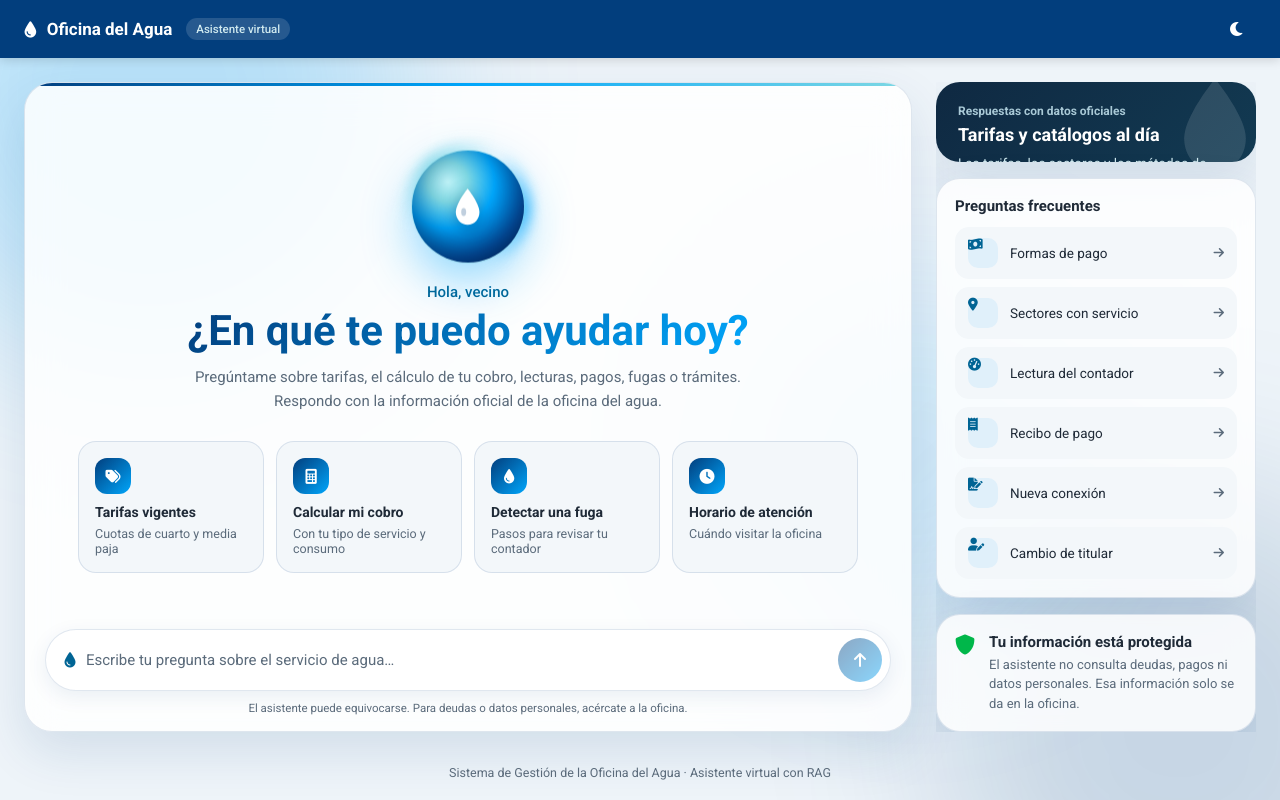
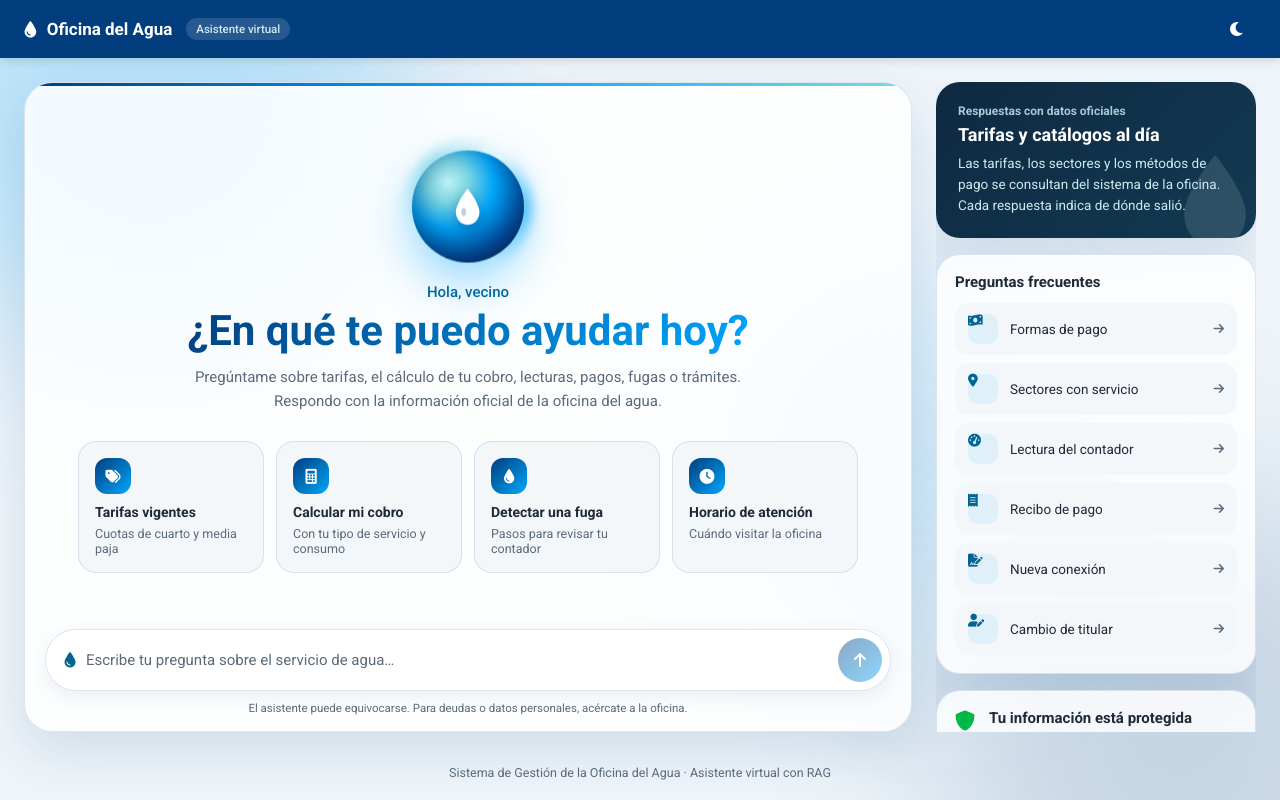
Before and after one commit to Grupo-1-Sistema-de-agua/chatbot-rag, a Next.js app in the folder web/: page / in a window 1280 px wide. Built offline with nearby package versions, Linux system fonts and the light colour scheme.

Commit message:
fix(web): evita que el panel lateral comprima la tarjeta destacada
Refs: SDGA-152, SDGA-99

```diff
--- a/web/app/_components/ChatAsistente.module.css
+++ b/web/app/_components/ChatAsistente.module.css
@@ -491,6 +491,10 @@
   overflow-y: auto;
 }
 
+.lateral > * {
+  flex-shrink: 0;
+}
+
 .tarjetaDestacada {
   position: relative;
   overflow: hidden;
```
